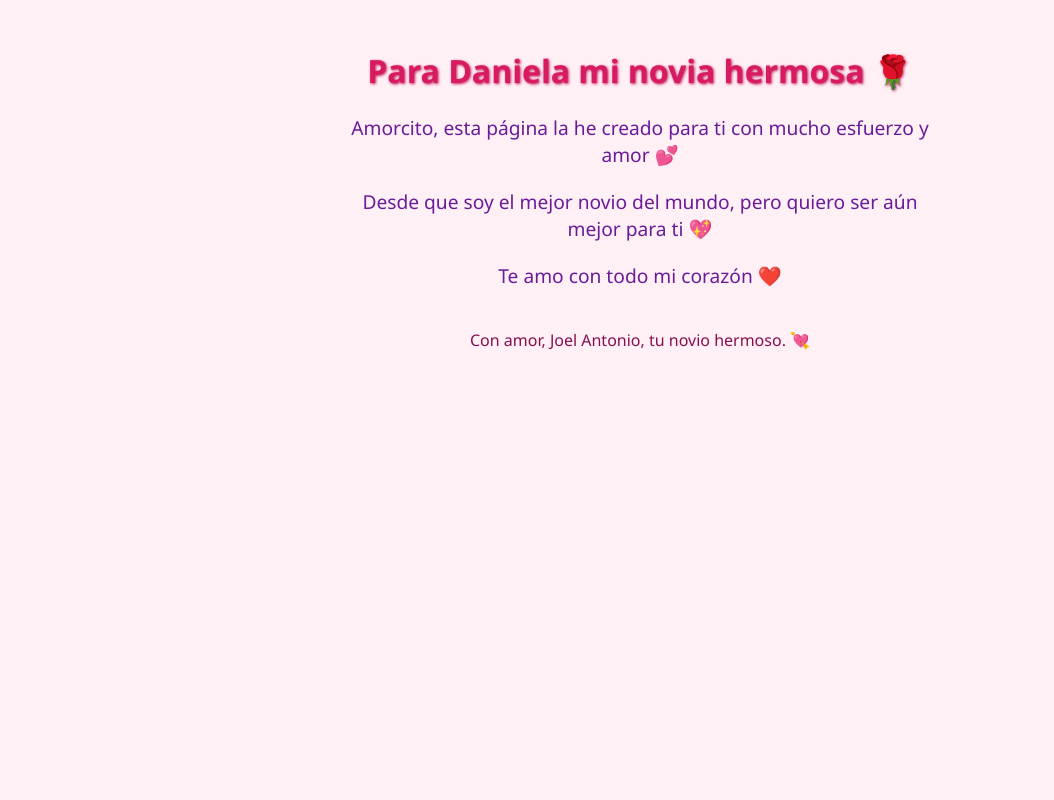
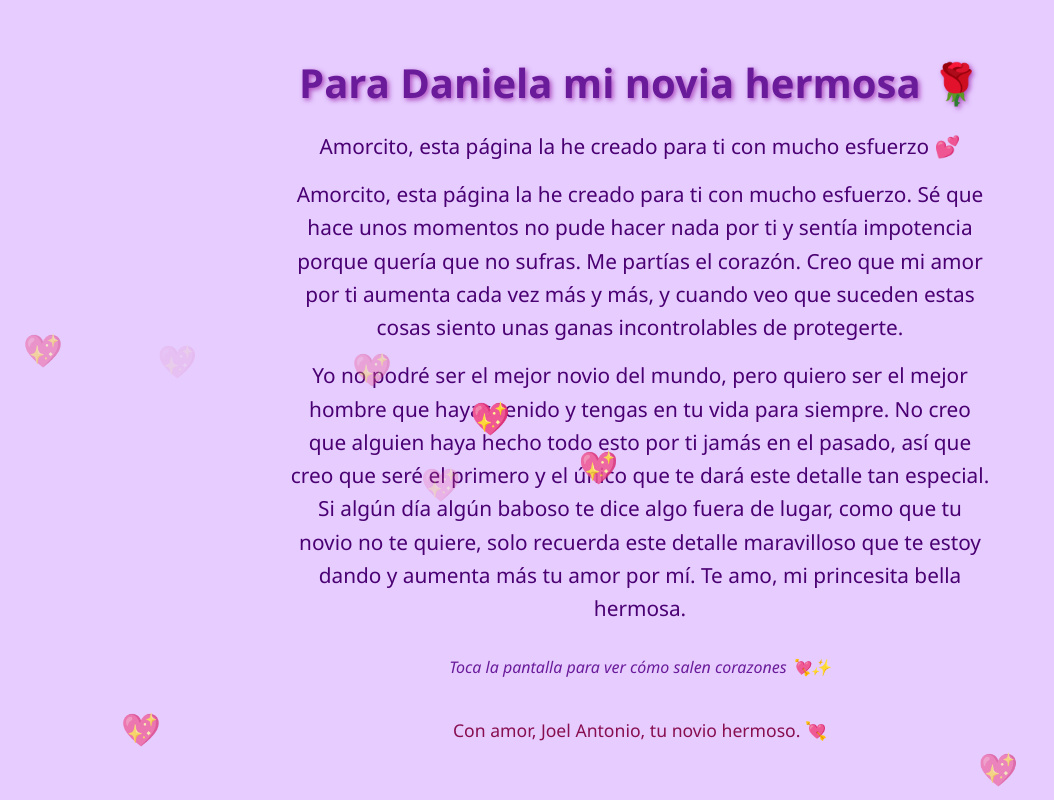
Before and after one commit to janmEC2004/daniela-page, a plain HTML site: page index.html in a window 1280 px wide. Shown: the whole page, without its empty margins (0-1054 px from the left). Drawn offline with Linux system fonts and the light colour scheme.

Commit message:
Update index.html

```diff
--- a/index.html
+++ b/index.html
@@ -5,30 +5,39 @@
   <title>Para Daniela 💖</title>
   <style>
     body {
-      background-color: #fff0f5;
+      background-color: #e6ccff;
       font-family: 'Segoe UI', sans-serif;
       padding: 20px;
       text-align: center;
-      color: #6a1b9a;
+      color: #4a0072;
       position: relative;
     }
 
     h1 {
-      font-size: 2em;
-      color: #d81b60;
-      text-shadow: 1px 1px 3px #c2185b;
+      font-size: 2.5em;
+      color: #6a1b9a;
+      text-shadow: 2px 2px 5px #ab47bc;
+      margin-bottom: 20px;
     }
 
     p {
-      font-size: 1.2em;
-      margin: 20px auto;
-      max-width: 600px;
+      font-size: 1.3em;
+      margin: 15px auto;
+      max-width: 700px;
+      line-height: 1.6;
     }
 
     .pie {
       margin-top: 40px;
+      font-size: 1.1em;
+      color: #880e4f;
+    }
+
+    .instruccion {
+      margin-top: 30px;
       font-size: 1em;
-      color: #880e4f;
+      color: #6a1b9a;
+      font-style: italic;
     }
 
     @keyframes flotar {
@@ -46,11 +55,13 @@
 <body>
   <h1>Para Daniela mi novia hermosa 🌹</h1>
 
-  <p>Amorcito, esta página la he creado para ti con mucho esfuerzo y amor 💕</p>
+  <p>Amorcito, esta página la he creado para ti con mucho esfuerzo 💕</p>
 
-  <p>Desde que soy el mejor novio del mundo, pero quiero ser aún mejor para ti 💖</p>
+  <p>Amorcito, esta página la he creado para ti con mucho esfuerzo. Sé que hace unos momentos no pude hacer nada por ti y sentía impotencia porque quería que no sufras. Me partías el corazón. Creo que mi amor por ti aumenta cada vez más y más, y cuando veo que suceden estas cosas siento unas ganas incontrolables de protegerte.</p>
 
-  <p>Te amo con todo mi corazón ❤️</p>
+  <p>Yo no podré ser el mejor novio del mundo, pero quiero ser el mejor hombre que hayas tenido y tengas en tu vida para siempre. No creo que alguien haya hecho todo esto por ti jamás en el pasado, así que creo que seré el primero y el único que te dará este detalle tan especial. Si algún día algún baboso te dice algo fuera de lugar, como que tu novio no te quiere, solo recuerda este detalle maravilloso que te estoy dando y aumenta más tu amor por mí. Te amo, mi princesita bella hermosa.</p>
+
+  <div class="instruccion">Toca la pantalla para ver cómo salen corazones 💘✨</div>
 
   <div class="pie">Con amor, Joel Antonio, tu novio hermoso. 💘</div>
 
@@ -69,4 +80,20 @@
       setTimeout(() => corazón.remove(), 4000);
     }
 
-    setInterval(crearCorazónFlotante
+    setInterval(crearCorazónFlotante, 500);
+
+    // Emojis que saltan al tocar
+    document.addEventListener('click', function(e) {
+      const toqueCorazón = document.createElement('div');
+      toqueCorazón.textContent = '💘';
+      toqueCorazón.style.position = 'absolute';
+      toqueCorazón.style.left = e.pageX + 'px';
+      toqueCorazón.style.top = e.pageY + 'px';
+      toqueCorazón.style.fontSize = '2rem';
+      toqueCorazón.style.animation = 'saltar 1s ease-out forwards';
+      document.body.appendChild(toqueCorazón);
+      setTimeout(() => toqueCorazón.remove(), 1000);
+    });
+  </script>
+</body>
+</html>
```
